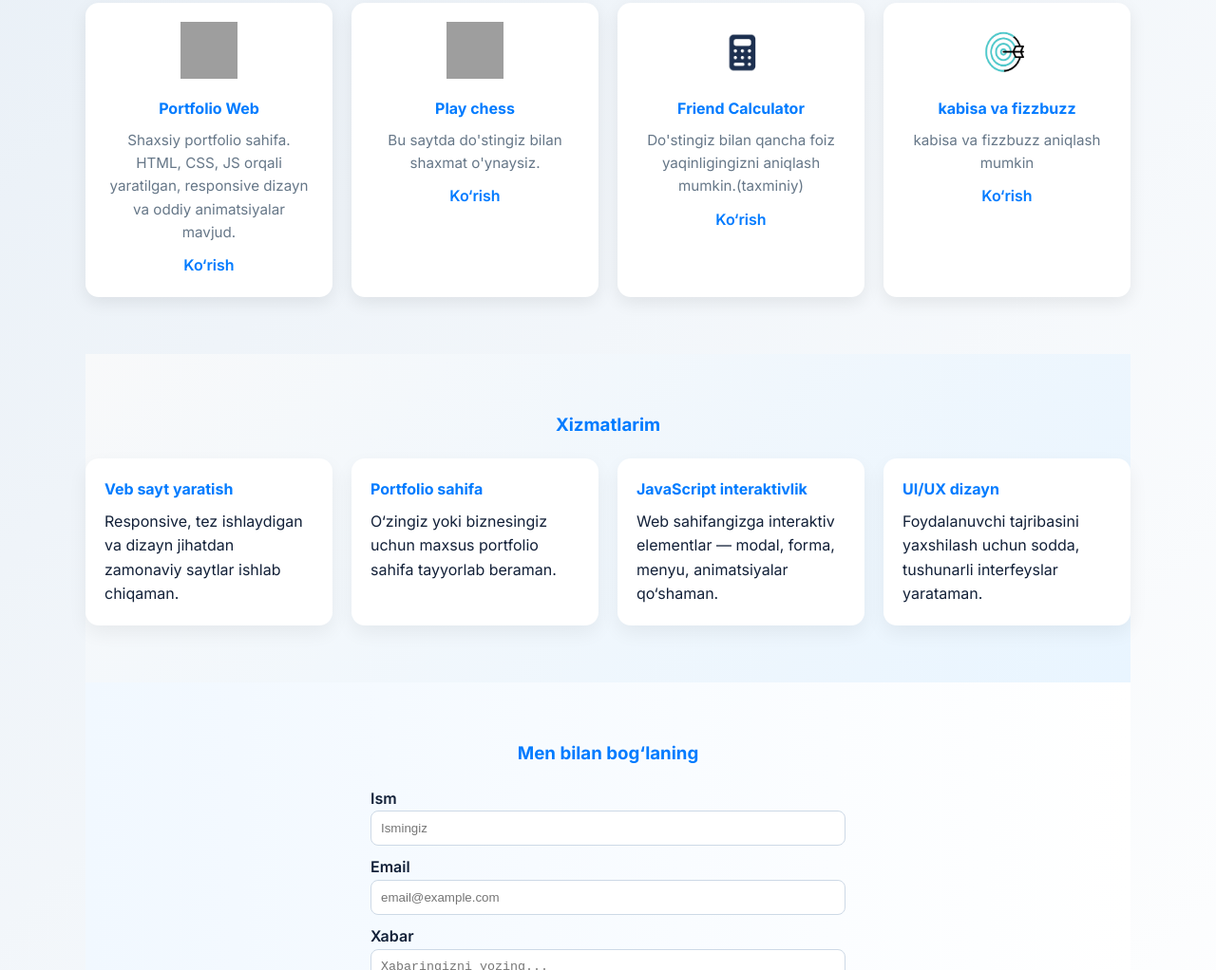
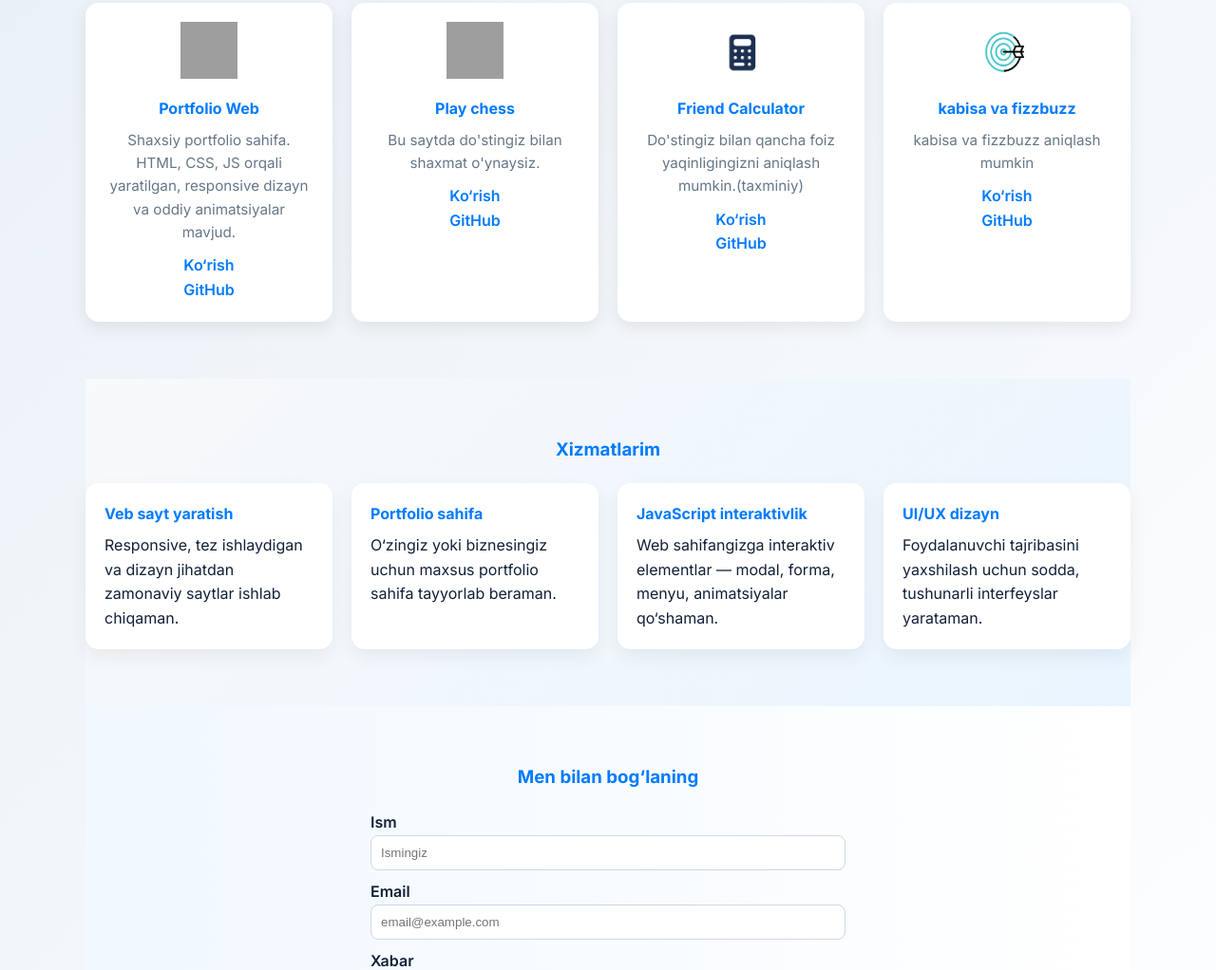
Before and after one commit to bekzodcode08/my.portfolio, a plain HTML site: page index.html in a window 1280 px wide. Shown: the part 1424-2446 px from the top of the page at 95% size. Drawn offline with Linux system fonts and the light colour scheme; grey boxes are pictures that could not be loaded.

Commit message:
Update index.html

```diff
--- a/index.html
+++ b/index.html
@@ -83,18 +83,24 @@
         <h4>Portfolio Web</h4>
         <p>Shaxsiy portfolio sahifa. HTML, CSS, JS orqali yaratilgan, responsive dizayn va oddiy animatsiyalar mavjud.</p>
         <a href="https://bekzodcode08.github.io/my.portolio/" class="card-link">Ko‘rish</a>
+         <br>
+        <a href="https://github.com/bekzodcode08/my.portfolio" class="card-link">GitHub</a>
       </article>
       <article class="card">
         <img src="https://cdn-icons-png.flaticon.com/512/5392/5392789.png" alt="Project 2">
         <h4>Play chess</h4>
         <p>Bu saytda do'stingiz bilan shaxmat o'ynaysiz.</p>
         <a href="https://bekzodcode08.github.io/play.chess/" class="card-link">Ko‘rish</a>
+         <br>
+        <a href="https://github.com/bekzodcode08/play.chess" class="card-link">GitHub</a>
         </article>
       <article class="card">
         <img src="image/photo_2025-10-23_14-52-37.jpg" alt="Project 1">
         <h4>Friend Calculator</h4>
         <p>Do'stingiz bilan qancha foiz yaqinligingizni aniqlash mumkin.(taxminiy)</p>
         <a href="https://bekzodcode08.github.io/Friends.calculator/" class="card-link">Ko‘rish</a>
+         <br>
+        <a href="https://github.com/bekzodcode08/Friends.calculator" class="card-link">GitHub</a>
 
 
       </article>
@@ -104,6 +110,8 @@
       <h4>kabisa va fizzbuzz</h4>
       <p>kabisa va fizzbuzz aniqlash mumkin</p>
       <a href="https://bekzodcode08.github.io/kabisa.fizzbuzz/" class="card-link">Ko‘rish</a>
+       <br>
+        <a href="https://github.com/bekzodcode08/kabisa.fizzbuzz" class="card-link">GitHub</a>
 
 
     </article>
```
